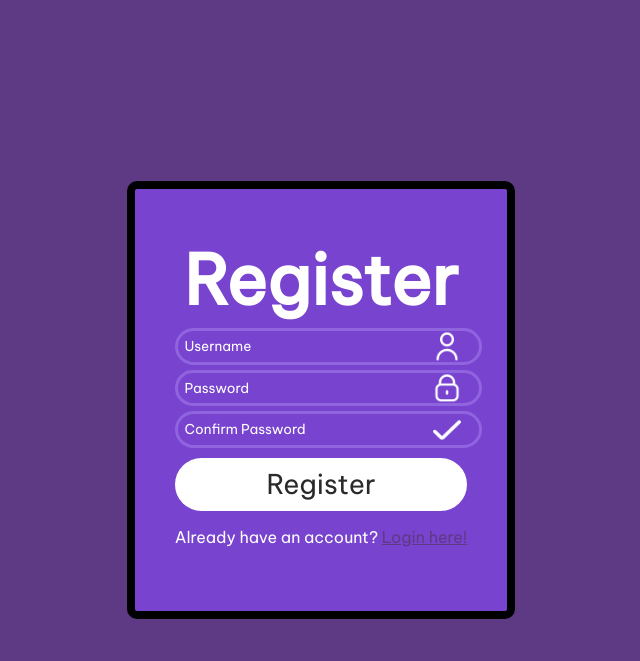
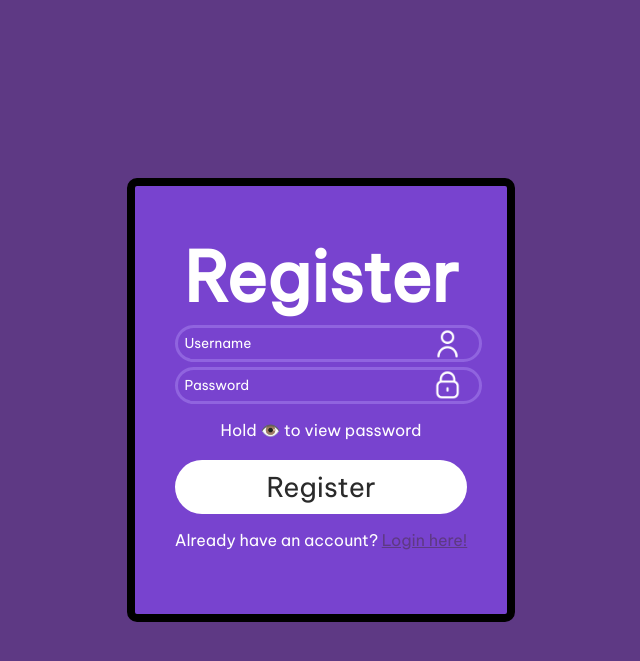
Before and after one commit to pringle-1/On-Repeat, a Flask app: page /register in a window 1280 px wide. Shown: the top 661 px of the page, without its empty margins (319-959 px from the left). Run offline with Flask 3, Linux system fonts and the light colour scheme.

Commit message:
added the view password button onto the registration page and styled with CSS

```diff
--- a/app.py
+++ b/app.py
@@ -57,8 +57,6 @@ def register():
             return render_template("register.html", error="Password must be at least 8 characters!")
         if password in BAD_PASSWORDS:
             return render_template("register.html", error="Weak password, choose a stronger one!")
-        if request.form['password'] != request.form['confirm_password']:
-            return render_template("register.html", error="Passwords do not match!")
         hashed_password = generate_password_hash(password)
         db = get_db()
         try:
--- a/static/js/script.js
+++ b/static/js/script.js
@@ -1,17 +1,19 @@
+let currentPassword = null;
+
 function showPassword(id) {
-    document.getElementById(id).type = "text";
+    currentPassword = document.getElementById(id);
+
+    if (currentPassword) {
+        currentPassword.type = "text";
+    }
 }
 
-function hidePassword(id) {
-    document.getElementById(id).type = "password";
+function hidePassword() {
+    if (currentPassword) {
+        currentPassword.type = "password";
+        currentPassword = null;
+    }
 }
 
-function togglePassword(id) {
-    const password = document.getElementById(id);
-
-    if (password.type === "password") {
-        password.type = "text";
-    } else {
-        password.type = "password";
-    }
-}
+document.addEventListener("mouseup", hidePassword);
+document.addEventListener("touchend", hidePassword);
--- a/static/style.css
+++ b/static/style.css
@@ -181,11 +181,24 @@ img {
 .auth-input:focus {
     outline: none;
 }
+.show-password {
+    display: none;
+    position: absolute;
+    right: 2.2rem;
+    top: 50%;
+    transform: translateY(-50%);
+    user-select: none;
+    color: white;
+    border: none;
+    background: none;
+    cursor: pointer;
+    font-size: 1.2rem;
+}
 .input-icon {
     position: absolute;
     max-width: 1.7rem;
     transform: translateY(-50%);
-    right: 0.42rem;
+    right: 0.4rem;
     top: 50%;
 }
 .auth-button {
--- a/templates/login.html
+++ b/templates/login.html
@@ -24,10 +24,7 @@
                 <button type="button"
                         class="show-password"
                         onmousedown="showPassword('password')"
-                        onmouseup="hidePassword('password')"
-                        onmouseleave="hidePassword('password')"
-                        ontouchstart="showPassword('password')"
-                        ontouchend="hidePassword('password')">
+                        ontouchstart="showPassword('password')">
                     👁
                 </button>
                 <img class="input-icon" src="{{ url_for('static', filename='images/lock.png') }}" alt="lock icon">
--- a/templates/register.html
+++ b/templates/register.html
@@ -20,13 +20,16 @@
                 <img class="input-icon" src="{{ url_for('static', filename='images/user.png') }}" alt="user icon">
             </div>
             <div class="input-wrapper">
-                <input class="auth-input" type="password" name="password" placeholder="Password" required>
+                <input class="auth-input" type="password" id="password" name="password" placeholder="Password" required>
+                <button type="button"
+                        class="show-password"
+                        onmousedown="showPassword('password')"
+                        ontouchstart="showPassword('password')">
+                    👁
+                </button>
                 <img class="input-icon" src="{{ url_for('static', filename='images/lock.png') }}" alt="lock icon">
             </div>
-            <div class="input-wrapper">
-                <input class="auth-input" type="password" name="confirm_password" placeholder="Confirm Password" required>
-                <img class="input-icon" src="{{ url_for('static', filename='images/tick.png') }}" alt="tick icon">
-            </div>
+            <p>Hold 👁️ to view password</p>
             <button class="auth-button" type="submit">Register</button>
         </form>
         <p>Already have an account? <a class="auth-card-link" href="{{ url_for('login') }}">Login here!</a></p>
```
Also changed, not shown: onrepeat.db, static/images/tick.png (deleted).
